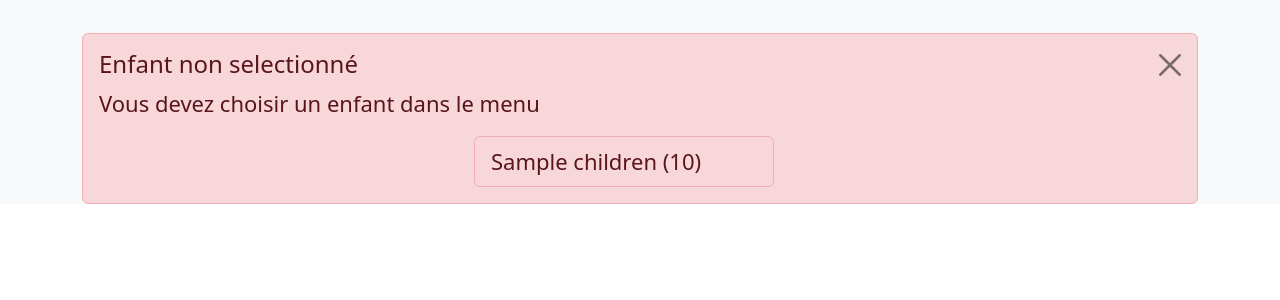
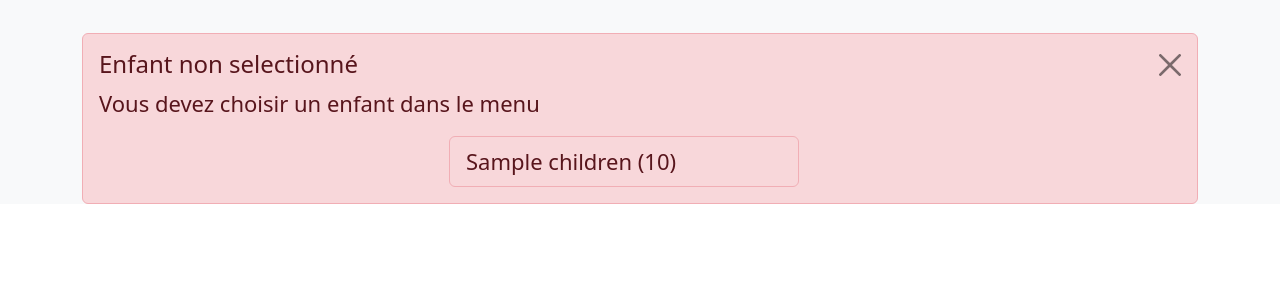
Before and after one commit to thomaroger/reward, a Symfony app: template templates/home/index.html.twig in a window 1280 px wide. Shown: the part 65-365 px from the top of the page. Run offline with Twig, Linux system fonts and the light colour scheme; the template is opened without the code that fills it: most values are stand-ins (such as "Sample title", 1, 10 or a date in 2020); some libraries are stand-ins or nearby versions.

Commit message:
change width for reward child

```diff
--- a/templates/home/historic.html.twig
+++ b/templates/home/historic.html.twig
@@ -6,7 +6,7 @@
   <div class="alert alert-danger alert-dismissible fade show" role="alert">
    <h4 class="alert-heading">Enfant non selectionné</h4>
    <p>Vous devez choisir un enfant dans le menu</p>
-    <ul class="list-group list-group-horizontal mx-auto" style="width: 300px;">
+    <ul class="list-group list-group-horizontal mx-auto" style="width: 350px;">
       {% for child in children %}
       <li class="list-group-item list-group-item-danger list-group-item-action">
         <a class="nav-link" aria-current="page" href="{{ path('app_home_child', {id: child.id}) }}">{{child}} ({{ child.points }})</a>
--- a/templates/home/index.html.twig
+++ b/templates/home/index.html.twig
@@ -6,7 +6,7 @@
   <div class="alert alert-danger alert-dismissible fade show" role="alert">
    <h4 class="alert-heading">Enfant non selectionné</h4>
    <p>Vous devez choisir un enfant dans le menu</p>
-   <ul class="list-group list-group-horizontal mx-auto" style="width: 300px;">
+   <ul class="list-group list-group-horizontal mx-auto" style="width: 350px;">
         {% for child in children %}
         <li class="list-group-item list-group-item-danger list-group-item-action">
           <a class="nav-link" aria-current="page" href="{{ path('app_home_child', {id: child.id}) }}">{{child}} ({{ child.points }})</a>
```
